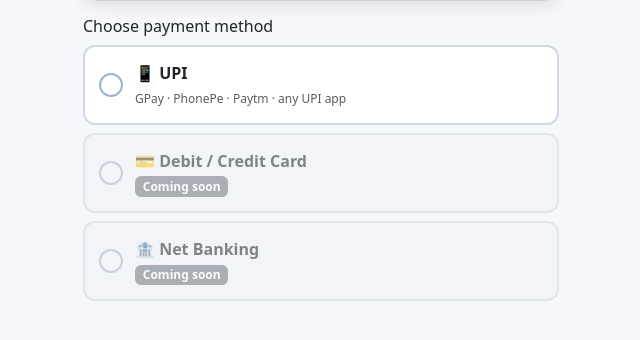
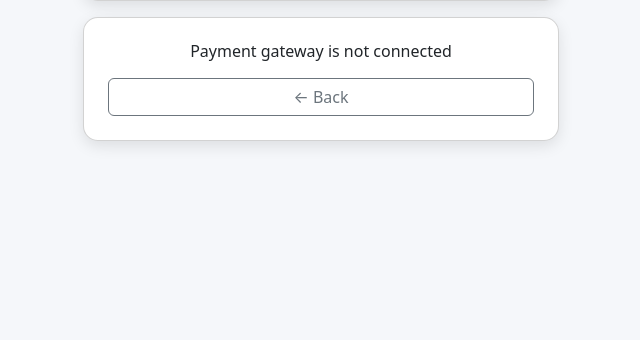
Before and after one commit to angolkargajanan-creator/temple-seva-app, a Flask app: template templates/checkout.html in a window 1280 px wide. Shown: the part 222-562 px from the top of the page, without its empty margins (319-959 px from the left). Run offline with Flask 3, Linux system fonts and the light colour scheme; the template is opened without the code that fills it: most values are stand-ins (such as "Sample title", 1, 10 or a date in 2020).

Commit message:
Add files via upload

```diff
--- a/templates/checkout.html
+++ b/templates/checkout.html
@@ -47,28 +47,32 @@
         <p class="text-muted mb-0 mt-2" style="font-size: 13px;">{{ name }} · {{ phone }}</p>
     </div>
 
+    {% if use_gateway or allow_manual %}
     <h6 class="mb-2">Choose payment method</h6>
 
-    {# UPI: gateway if configured, otherwise direct QR #}
     <div class="pay-opt mb-2" id="opt-upi" onclick="choose('{{ 'online' if use_gateway else 'upi' }}', 'upi')">
         <span class="radio"></span>
         <div><strong>📱 UPI</strong><br>
             <span class="text-muted" style="font-size:12px;">GPay · PhonePe · Paytm · any UPI app</span></div>
     </div>
 
-    <div class="pay-opt mb-2 {% if not use_gateway %}disabled{% endif %}" id="opt-card"
-         {% if use_gateway %}onclick="choose('online', 'card')"{% endif %}>
+    {% if use_gateway %}
+    <div class="pay-opt mb-2" id="opt-card" onclick="choose('online', 'card')">
         <span class="radio"></span>
-        <div><strong>💳 Debit / Credit Card</strong>
-            {% if not use_gateway %}<br><span class="badge bg-secondary">Coming soon</span>{% endif %}</div>
+        <div><strong>💳 Debit / Credit Card</strong></div>
     </div>
 
-    <div class="pay-opt mb-3 {% if not use_gateway %}disabled{% endif %}" id="opt-net"
-         {% if use_gateway %}onclick="choose('online', 'net')"{% endif %}>
+    <div class="pay-opt mb-3" id="opt-net" onclick="choose('online', 'net')">
         <span class="radio"></span>
-        <div><strong>🏦 Net Banking</strong>
-            {% if not use_gateway %}<br><span class="badge bg-secondary">Coming soon</span>{% endif %}</div>
+        <div><strong>🏦 Net Banking</strong></div>
     </div>
+    {% endif %}
+    {% else %}
+    <div class="card p-4 text-center">
+        <h6 class="mb-3">Payment gateway is not connected</h6>
+        <a href="/donate/{{ temple_id }}" class="btn btn-outline-secondary">← Back</a>
+    </div>
+    {% endif %}
 
     {% if use_gateway %}
     <div class="card p-4 text-center pay-panel" id="panel-online" style="display:none;">
@@ -110,6 +114,7 @@
     </div>
     {% endif %}
 
+    {% if allow_manual and not use_gateway %}
     <div class="card p-4 text-center pay-panel" id="panel-upi" style="display:none;">
 
             {% if upi_qr_data_uri %}
@@ -153,6 +158,7 @@
             </form>
 
     </div>
+    {% endif %}
 
     <script>
     function choose(panel, opt) {
```
